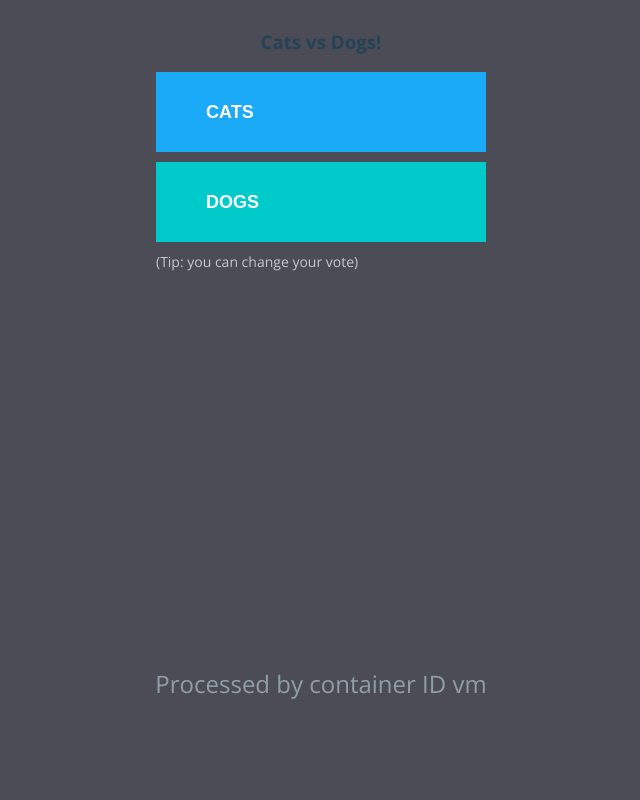
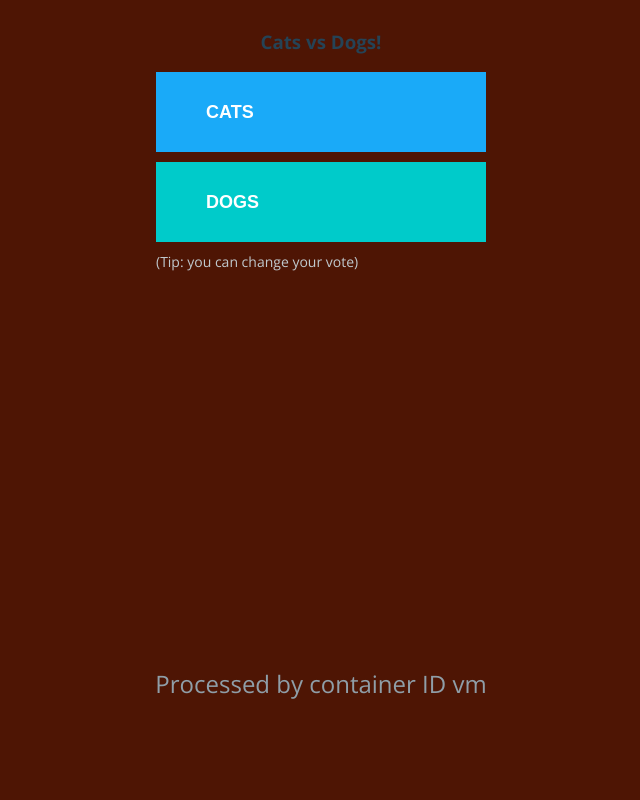
Before and after one commit to ahortalq/vote, a Flask app: page / in a window 1280 px wide. Shown: the whole page, without its empty margins (319-959 px from the left). Run offline with Flask 2, Linux system fonts and the light colour scheme; some libraries are stand-ins or nearby versions.

```diff
--- a/static/stylesheets/style.css
+++ b/static/stylesheets/style.css
@@ -6,7 +6,7 @@
 html,body{
   margin: 0;
   padding: 0;
-  background-color: #4b4c55;
+  background-color: #4e1504;
   height: 100vh;
   font-family: 'Open Sans';
 }
```
